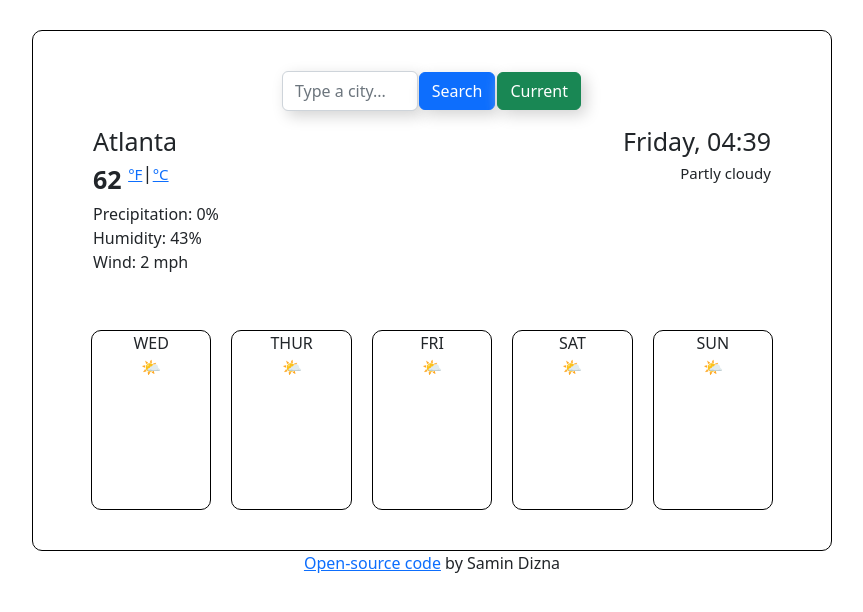
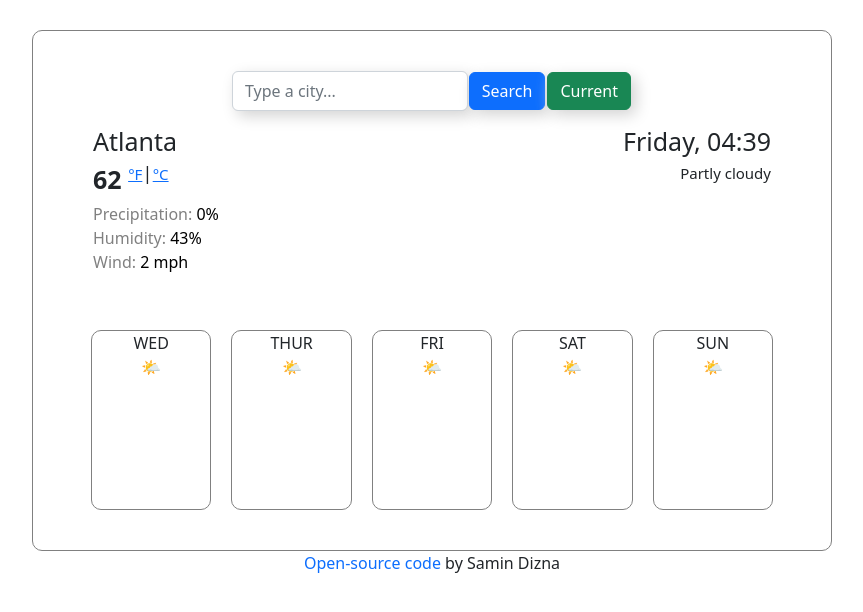
Before and after one commit to samxn/weather-app, a plain HTML site: page index.html in a window 1280 px wide. Shown: the whole page, without its empty margins (208-1071 px from the left). Drawn offline with nearby package versions, Linux system fonts and the light colour scheme.

Commit message:
Styled the main elements of the page

```diff
--- a/index.html
+++ b/index.html
@@ -52,11 +52,11 @@
         >
       </h1>
       <p>
-        Precipitation: 0%
+        Precipitation: <span class="stats">0%</span>
         <br />
-        Humidity: 43%
+        Humidity: <span class="stats">43%</span>
         <br />
-        Wind: 2 mph
+        Wind: <span class="stats">2 mph</span>
       </p>
 
       <div class="row">
--- a/style.css
+++ b/style.css
@@ -6,18 +6,22 @@ h2 {
 }
 p {
   padding-bottom: 40px;
+  color: gray;
+}
+.stats {
+  color: black;
 }
 
 .container {
   width: 800px;
   padding: 40px 60px 40px 60px;
-  border: 1px solid black;
+  border: 1px solid gray;
   border-radius: 10px;
   margin-top: 30px;
 }
 
 .d-flex {
-  width: 300px;
+  width: 400px;
   padding: 0 0 15px 0;
   display: block;
   margin: 0 auto;
@@ -29,7 +33,7 @@ p {
   width: 40px;
 }
 .col {
-  border: 1px solid black;
+  border: 1px solid gray;
   padding-bottom: 130px;
   text-align: center;
   border-radius: 10px;
@@ -55,3 +59,6 @@ p {
   text-align: center;
   display: block;
 }
+.link a {
+  text-decoration: none;
+}
```
